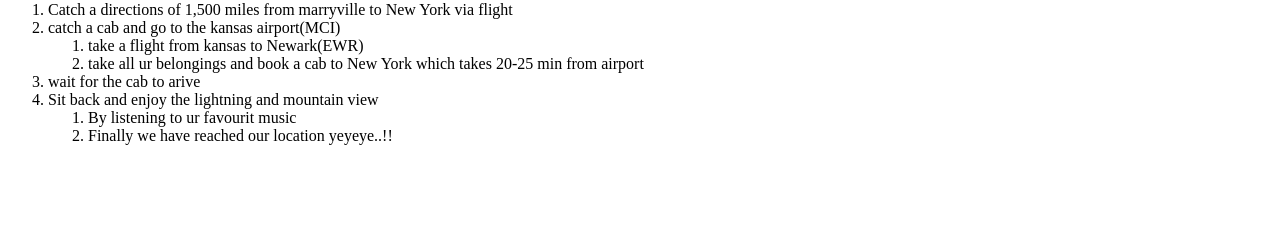
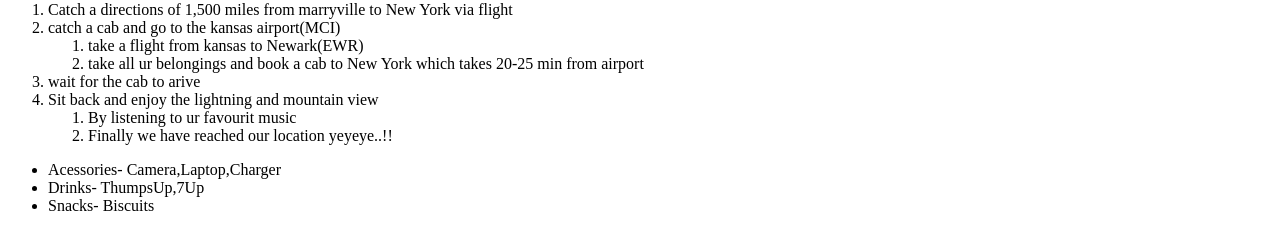
Before and after one commit to 44-563-WebApps-F21/webapps-f21-assignment-3-jupallykavya76, a plain HTML site: page index.html in a window 1280 px wide. Shown: the part 276-526 px from the top of the page. Drawn offline with Linux system fonts and the light colour scheme.

Commit message:
added things to carry

```diff
--- a/index.html
+++ b/index.html
@@ -33,3 +33,9 @@
 </ol>
 </li>
 </ol>
+
+<ul>
+    <li> Acessories- Camera,Laptop,Charger</li>
+    <li> Drinks- ThumpsUp,7Up</li>
+    <li>Snacks- Biscuits</li>
+</ul>
```
